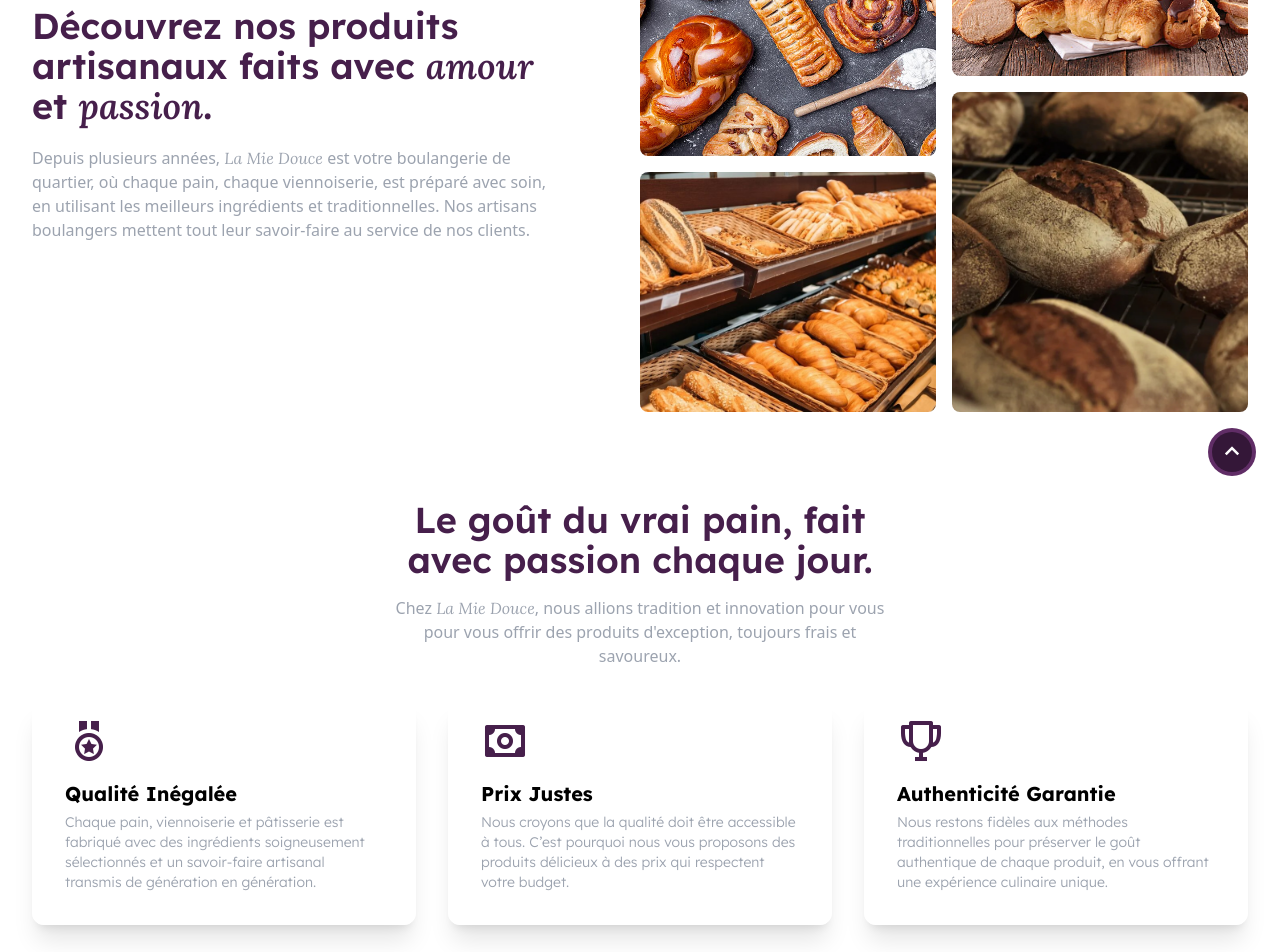
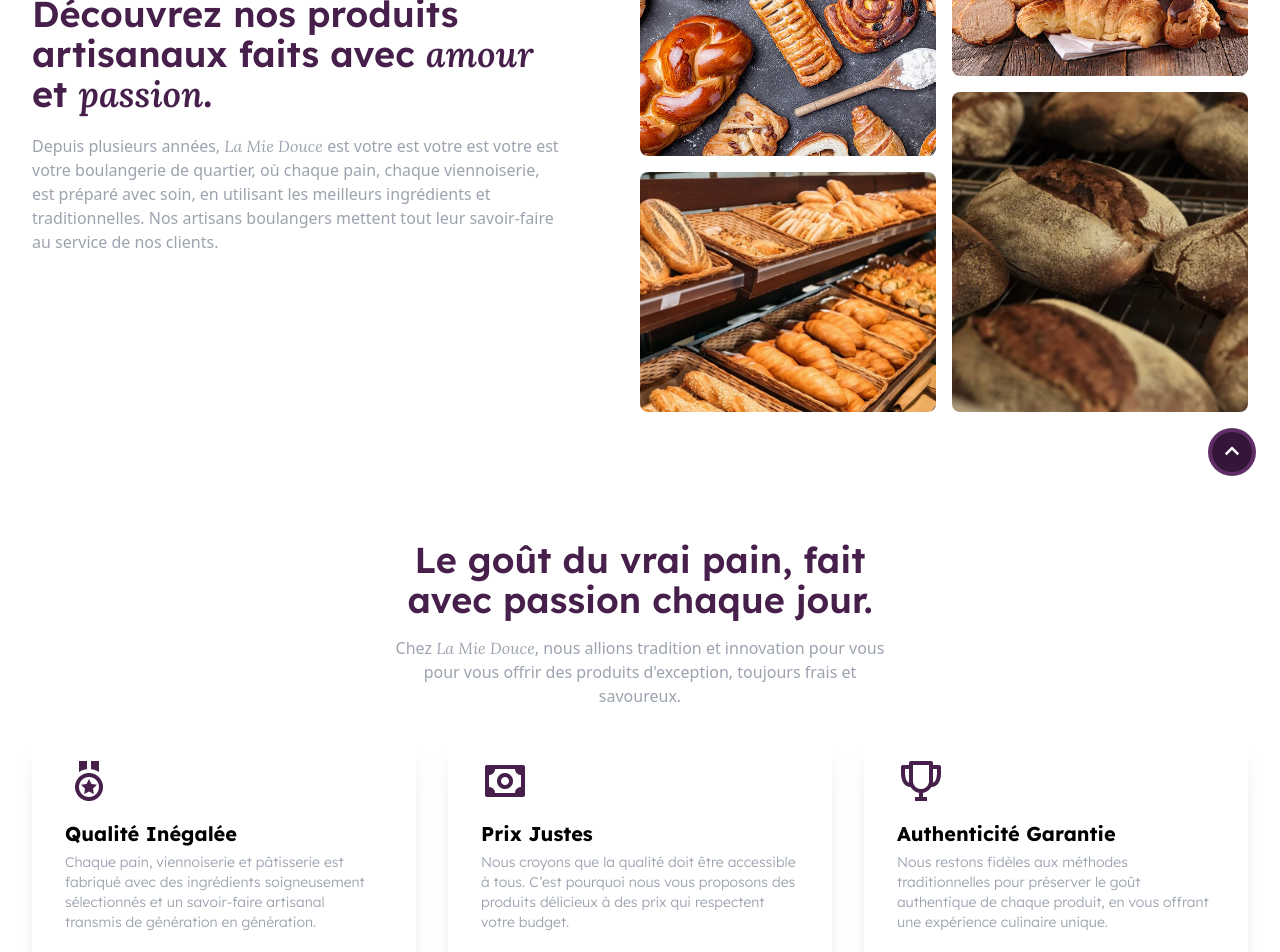
Before and after one commit to Najinc/lamiedouce, a React (Create React App) app: page / in a window 1280 px wide. Shown: the part 300-1252 px from the top of the page. Built offline with nearby package versions, Linux system fonts and the light colour scheme.

Commit message:
feat: add margins

```diff
--- a/src/views/Home.jsx
+++ b/src/views/Home.jsx
@@ -16,11 +16,12 @@ export default function Home() {
                             <span className="font-lora italic">
                                 La Mie Douce
                             </span>{" "}
-                            est votre boulangerie de quartier, où chaque pain,
-                            chaque viennoiserie, est préparé avec soin, en
-                            utilisant les meilleurs ingrédients et
-                            traditionnelles. Nos artisans boulangers mettent
-                            tout leur savoir-faire au service de nos clients.
+                            est votre est votre est votre est votre boulangerie
+                            de quartier, où chaque pain, chaque viennoiserie,
+                            est préparé avec soin, en utilisant les meilleurs
+                            ingrédients et traditionnelles. Nos artisans
+                            boulangers mettent tout leur savoir-faire au service
+                            de nos clients.
                         </p>
                     </div>
                     <div className="sm:w-1/2 w-full sm:pr-0 lsm:pr-14 pr-0 sm:pl-0 lsm:pl-14 pl-0">
@@ -61,7 +62,7 @@ export default function Home() {
                     </div>
                 </div>
             </div>
-            <div className="bg-white dark:bg-dark-gray">
+            <div className="bg-white dark:bg-dark-gray mt-10 mb-10">
                 <div className="mx-auto max-w-7xl px-4 sm:px-6 lg:px-8 flex p-8">
                     <div className="flex flex-col mt-6 mb-6">
                         <div className="mx-auto max-w-lg text-center">
@@ -112,7 +113,7 @@ export default function Home() {
                                 <p className="mt-1 font-lexend font-light lg:text-sm md:text-xs text-xxs text-gray-400">
                                     Nous restons fidèles aux méthodes
                                     traditionnelles pour préserver le goût
-                                    authentique de chaque produit, en vous{" "}
+                                    authentique de chaque produit, en vous
                                     offrant une expérience culinaire unique.
                                 </p>
                             </div>
@@ -120,7 +121,7 @@ export default function Home() {
                     </div>
                 </div>
             </div>
-            <div className="bg-white dark:bg-dark-gray">
+            <div className="bg-white dark:bg-dark-gray mb-20">
                 <div className="mx-auto max-w-7xl px-4 sm:px-6 lg:px-8 flex p-12 lg:mb-10 mb-0">
                     <div className="w-full flex flex-col lg:flex-row">
                         <div className="w-1/2 h-80 lg:w-1/2 w-full">
```
